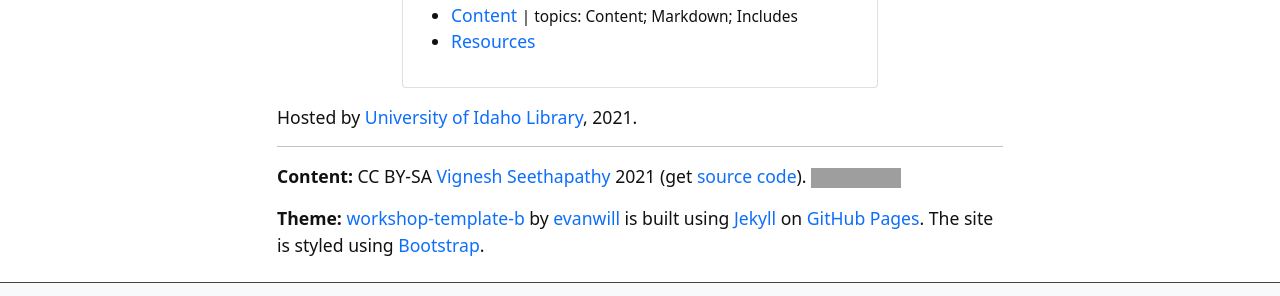
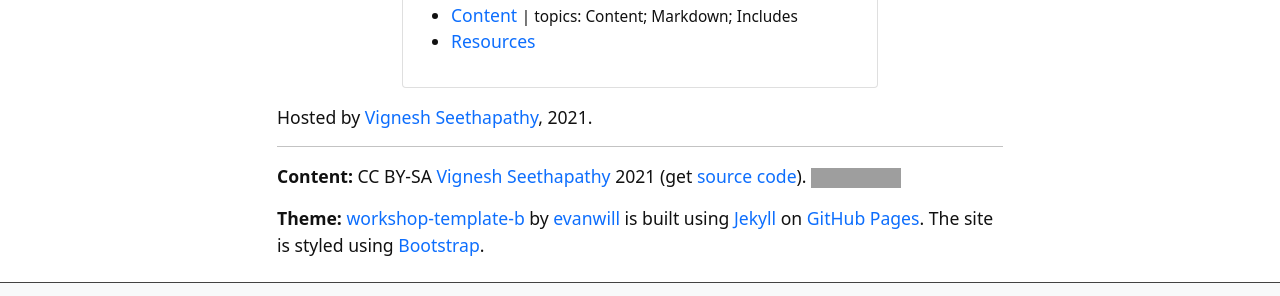
Before and after one commit to Vignesh-Seethapathy/gh-pages-workshop, a Jekyll site: the page built from index.md, in a window 1280 px wide. Shown: the part 920-1216 px from the top of the page. Built offline with Jekyll 4.4.1, drawn with Linux system fonts in a browser that asks for light colours; grey boxes are pictures that could not be loaded.

Commit message:
Update index.md

```diff
--- a/index.md
+++ b/index.md
@@ -19,7 +19,7 @@ Fun!
 
 {% include toc.html %}
 
-Hosted by [University of Idaho Library](http://www.lib.uidaho.edu/), {{ site.pub_year }}.
+Hosted by [Vignesh Seethapathy](https://github.com/Vignesh-Seethapathy), {{ site.pub_year }}.
 
 ------
 
```
